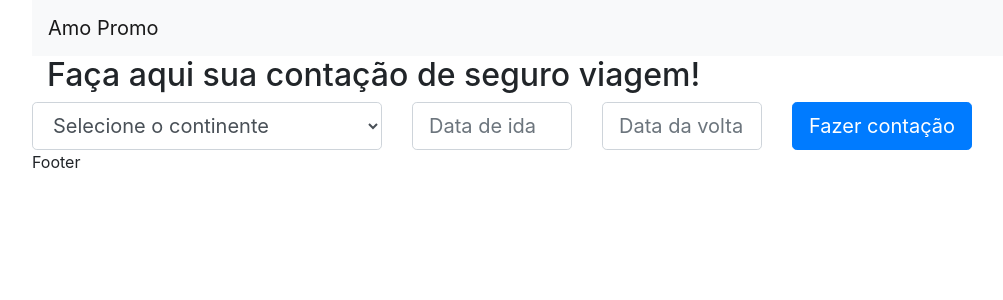
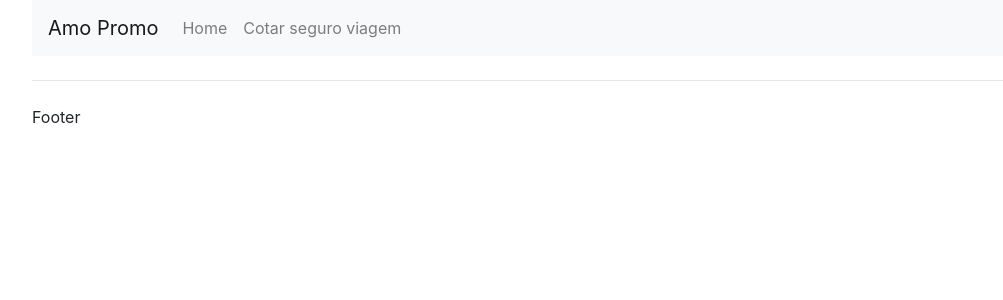
Before and after one commit to fabiosandias/amo-promo, a React (Create React App) app: page / in a window 1280 px wide. Shown: the top 300 px of the page, without its empty margins (53-1056 px from the left). Built offline with nearby package versions, Linux system fonts and the light colour scheme.

Commit message:
melhoria no layout e arquitetura de components

```diff
--- a/package.json
+++ b/package.json
@@ -8,8 +8,10 @@
     "@testing-library/user-event": "^7.2.1",
     "bootstrap": "^4.4.1",
     "react": "^16.12.0",
+    "react-axios": "^2.0.3",
     "react-bootstrap": "^1.0.0-beta.16",
     "react-dom": "^16.12.0",
+    "react-router": "^5.1.2",
     "react-scripts": "3.3.1"
   },
   "scripts": {
--- a/src/App.jsx
+++ b/src/App.jsx
@@ -1,14 +1,31 @@
-// import React from 'react';
-// import './App.css';
-import MainComponent from './components/main-component/MainComponent';
-
 import React, { Component } from 'react'
+import HeaderComponent from './components/header-component/HeaderComponent'
+import Footer from './components/footer-component/FooterComponent'
+import ContainerComponent from './components/search-form-component/SearchFormComponent'
+import { Row, Container, Col } from 'react-bootstrap'
+import RouterComponent from './components/router-component/RouterComponent'
 
 export default class App extends Component {
 
   render() {
     return (
-      <MainComponent />
+      <Container>
+      <Row>
+          <Col sm={12}>
+              <HeaderComponent></HeaderComponent>
+          </Col>
+      </Row>
+      <Row>
+          <Col sm={12}>
+              <RouterComponent />
+          </Col>
+      </Row>
+      <Row>
+          <Col sm={12}>
+              <Footer />
+          </Col>
+      </Row>
+  </Container>
     );
   }
 }
--- a/src/components/footer-component/FooterComponent.jsx
+++ b/src/components/footer-component/FooterComponent.jsx
@@ -5,6 +5,7 @@
     render() {
          return (
              <div>
+                 <hr className="my-4"></hr>
                  Footer
              </div>
          )
--- a/src/components/header-component/HeaderComponent.jsx
+++ b/src/components/header-component/HeaderComponent.jsx
@@ -7,8 +7,16 @@ export default class HeaderComponent extends Component {
     render() {
         return (
             <Navbar bg="light" expand="lg">
-                <Navbar.Brand href="#home">Amo Promo</Navbar.Brand>
+                <Navbar.Brand href="/">Amo Promo</Navbar.Brand>
                 <Navbar.Toggle aria-controls="basic-navbar-nav" />
+                <Navbar.Collapse id="basic-navbar-nav">
+                    <Nav className="mr-auto">
+                        <Nav.Link href="/home">Home</Nav.Link>
+                        <Nav.Link href="/search">Cotar seguro viagem</Nav.Link>
+
+                    </Nav>
+                </Navbar.Collapse>
+
             </Navbar>
         )
     }
--- /dev/null
+++ b/src/components/home-component/HomeComponent.jsx
@@ -0,0 +1,17 @@
+import React from 'react'
+
+export default props => {
+
+    return (
+        <React.Fragment>
+            <div className="jumbotron">
+                <h1 className="display-4">Olá, mundo!</h1>
+                <p className="lead">Este é um simples componente jumbotron para chamar mais atenção a um determinado conteúdo ou informação.</p>
+                <hr className="my-4"></hr>
+                    <p>Ele usa classNamees utilitárias para tipografia e espaçamento de conteúdo, dentro do maior container.</p>
+                    <a className="btn btn-primary btn-lg" href="/search" role="button">Fazer contação de seguro</a>
+            </div>
+        </React.Fragment>
+            );
+
+            }
--- a/src/components/main-component/MainComponent.jsx
+++ /dev/null
@@ -1,30 +0,0 @@
-import React, { Component } from 'react'
-import HeaderComponent from '../header-component/HeaderComponent'
-import Footer from '../footer-component/FooterComponent'
-import ContainerComponent from '../container-component/ContainerComponent'
-import { Row, Container, Col } from 'react-bootstrap'
-
-export default class MainComponent extends Component {
-    render() {
-        return (
-            <Container>
-                <Row>
-                    <Col sm={12}>
-                        <HeaderComponent valor="Aqui vai o valor"></HeaderComponent>
-                    </Col>
-                </Row>
-                <Row>
-                    <Col sm={12}>
-                        <ContainerComponent />
-                    </Col>
-                </Row>
-                <Row>
-                    <Col sm={12}>
-                        <Footer />
-                    </Col>
-                </Row>
-            </Container>
-
-        )
-    }
-}
--- /dev/null
+++ b/src/components/router-component/RouterComponent.jsx
@@ -0,0 +1,16 @@
+import React from 'react'
+import { Router, Route, Redirect } from 'react-router';
+import { createBrowserHistory } from "history";
+import SearchFormComponent from '../search-form-component/SearchFormComponent';
+import HomeComponent from '../home-component/HomeComponent';
+
+const customHistory = createBrowserHistory();
+
+export default props =>  {
+    return (
+        <Router history={customHistory} >
+            <Route path="/search" component={SearchFormComponent} />
+            <Route path="/home" component={HomeComponent} />
+        </Router>
+    )
+}
--- a/src/components/container-component/ContainerComponent.jsx
+++ b/src/components/search-form-component/SearchFormComponent.jsx
@@ -1,17 +1,18 @@
 import React, { Component } from 'react'
-import { Form, Col, Button, Jumbotron, Container, Row } from 'react-bootstrap'
+import { Form, Col, Button, Container, Row } from 'react-bootstrap'
 
-export default class ContainerComponent extends Component {
+export default class SearchFormComponent extends Component {
+
     render() {
         return (
-            <div>
+            <React.Fragment>
+                <hr className="my-4"></hr>
+                <Container>
+                    <h2>Faça aqui sua contação de seguro viagem! </h2>
+                </Container>
+                <hr className="my-4"></hr>
 
-                <Container>
-                    <h2>Faça aqui sua contação de seguro viagem!</h2>
-                </Container>
-
-                <Form>
-
+                <Form name='searchForm'>
                     <Row>
                         <Col lg="4">
                             <Form.Control as="select" size="lg">
@@ -26,12 +27,12 @@ export default class ContainerComponent extends Component {
                             <Form.Control size="lg" placeholder="Data da volta" />
                         </Col>
                         <Col lg="4">
-                            <Button variant="primary" size="lg" type="submit">Fazer contação</Button>
+                            <Button variant="primary"  size="lg" type="button">Fazer contação</Button>
                         </Col>
                     </Row>
 
                 </Form>
-            </div>
+            </React.Fragment>
         )
     }
 }
```
Also changed, not shown: 1 other file (tests, documents, lock files or other folders).
